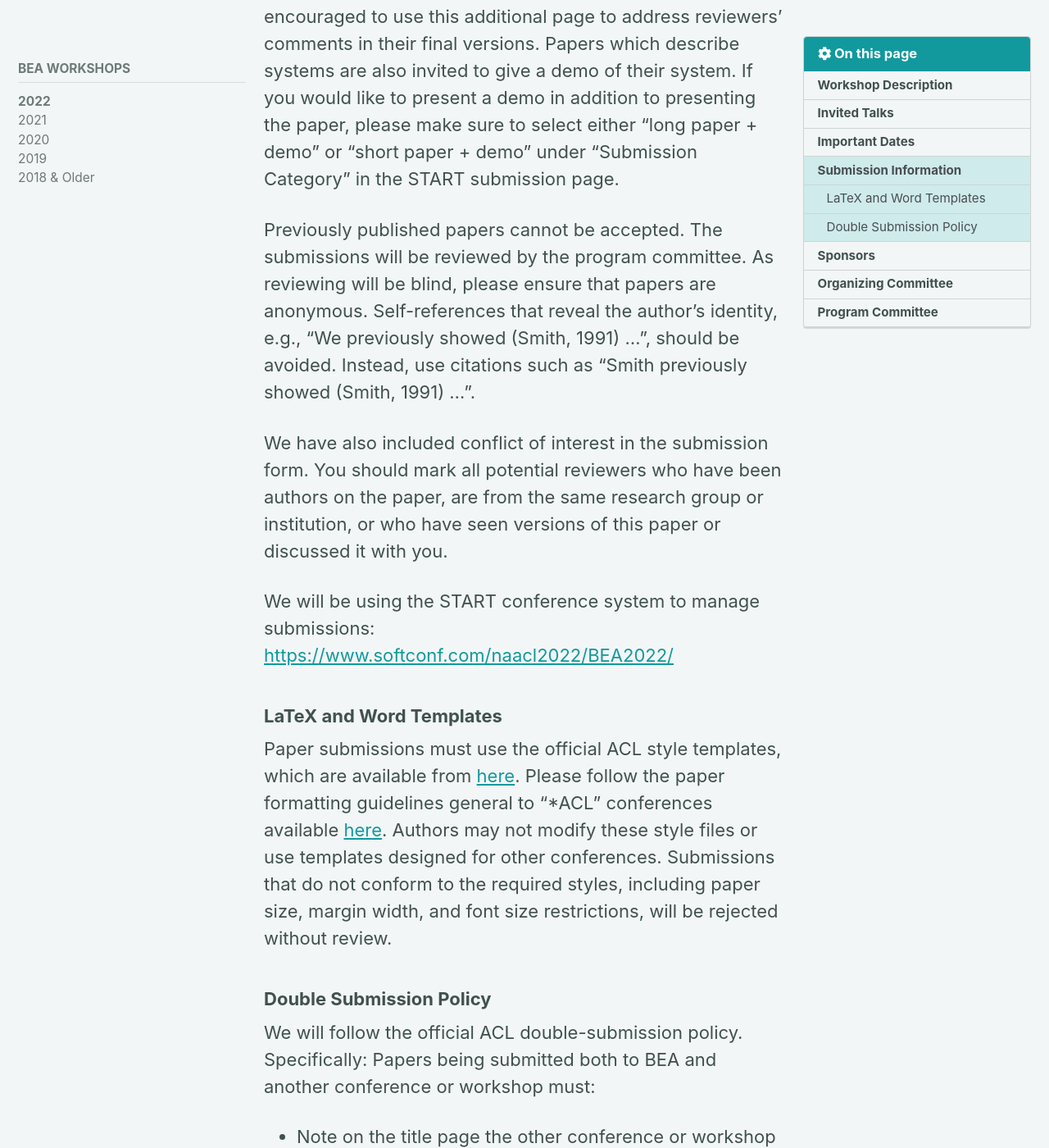
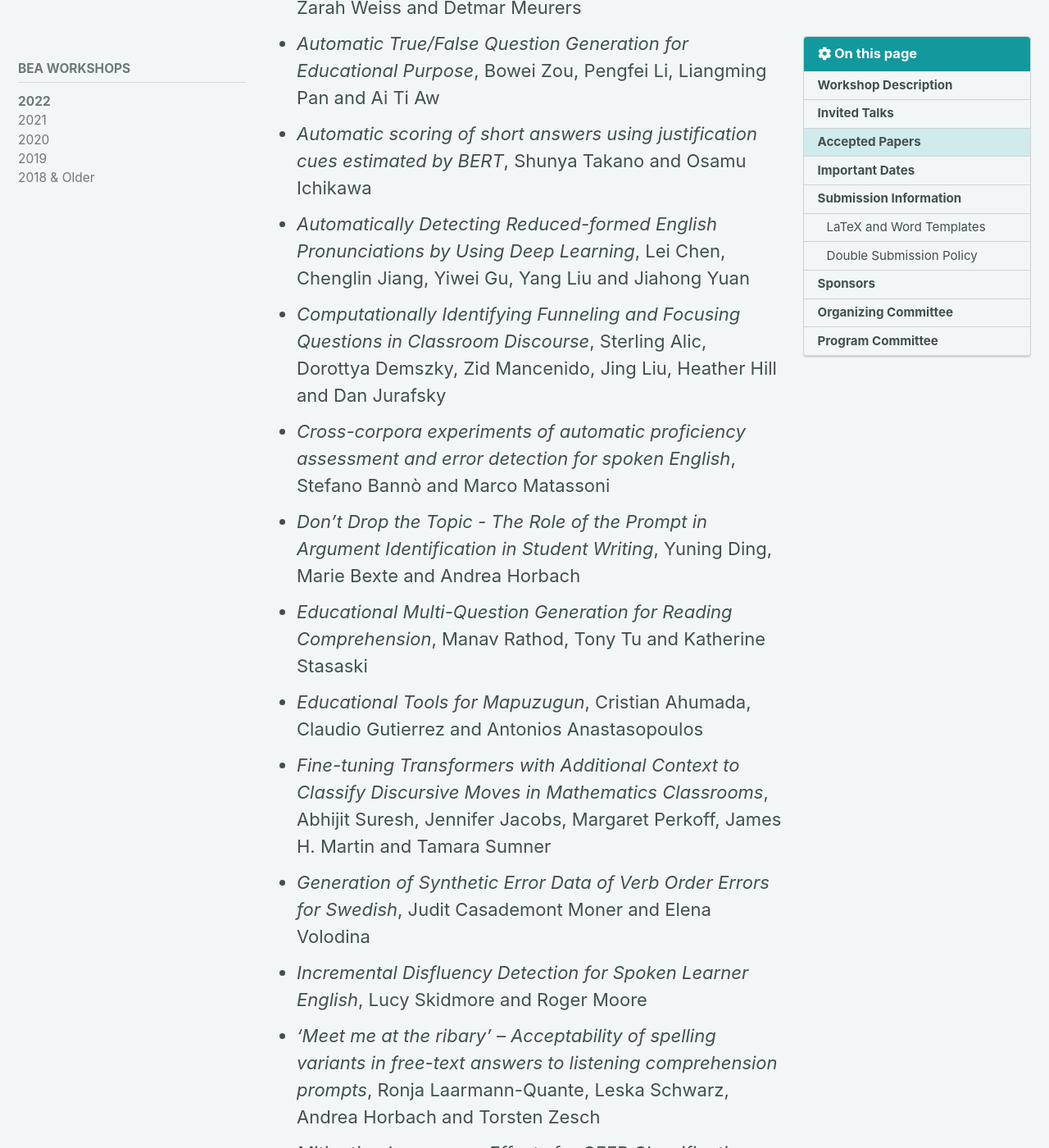
Before and after one commit to sigedu-org/website, a Jekyll site: the page built from _pages/bea/bea17.md, in a window 1280 px wide and 1400 px high, scrolled down 5273 px. Shown: the whole window at 82% size. Built offline with Jekyll 4.4.1, drawn with Linux system fonts in a browser that asks for light colours; cached includes are drawn as plain includes; nearby versions of some CDN libraries; some of the changed text lies outside the part shown.

Commit message:
Added accepted papers with acceptance rate

```diff
--- a/_pages/bea/bea17.md
+++ b/_pages/bea/bea17.md
@@ -87,6 +87,42 @@ We will solicit papers that incorporate NLP methods, including, but not limited
   [Alexandra I. Cristea](https://www.durham.ac.uk/staff/alexandra-i-cristea/) is Professor, Deputy Head, Director of Research and Head of the Artificial Intelligence in Human Systems research group in the Department of Computer Science at Durham University. She is also an Advisory Board Member at the Ustinov College, the N8 CIR Digital Humanities team lead for Durham, and an Honorary Professor at the Computer Science Department, Warwick University. Her research includes web science, learning analytics, user modelling and personalisation, semantic web, social web, authoring. Her work on frameworks for adaptive systems has especially influenced many researchers and is highly cited.
 
 - **Ambassador paper** James Fiacco, Carnegie Mellon University ([ISLS 2021](https://2021.isls.org/proceedings/))
+
+## Accepted Papers
+
+We received 66 submissions and accepted 31 papers (acceptance rate: 47%).
+
+- *A Baseline Readability Model for Cebuano*, Joseph Marvin Imperial, Lloyd Lois Antonie Reyes, Michael Antonio Ibanez, Ranz Sapinit and Mohammed Hussien
+- *A Dependency Treebank of Spoken Second Language English*, Kristopher Kyle, Masaki Eguchi, Aaron Miller and Theodore Sither
+- *ALEN App: Argumentative Writing Support To Foster English Language Learning*, Thiemo Wambsganss, Andrew Caines and Paula Buttery
+- *Activity focused Speech Recognition of Preschool Children in Early Childhood Classrooms*, Satwik Dutta, Dwight Irvin, Jay Buzhardt and John H.L. Hansen
+- *An Evaluation of Binary Comparative Lexical Complexity Models*, Kai North, Marcos Zampieri and Matthew Shardlow
+- *Assessing sentence readability for German language learners with broad linguistic modeling or readability formulas: When do linguistic insights make a difference?*, Zarah Weiss and Detmar Meurers
+- *Automatic True/False Question Generation for Educational Purpose*, Bowei Zou, Pengfei Li, Liangming Pan and Ai Ti Aw
+- *Automatic scoring of short answers using justification cues estimated by BERT*, Shunya Takano and Osamu Ichikawa
+- *Automatically Detecting Reduced-formed English Pronunciations by Using Deep Learning*, Lei Chen, Chenglin Jiang, Yiwei Gu, Yang Liu and Jiahong Yuan
+- *Computationally Identifying Funneling and Focusing Questions in Classroom Discourse*, Sterling Alic, Dorottya Demszky, Zid Mancenido, Jing Liu, Heather Hill and Dan Jurafsky
+- *Cross-corpora experiments of automatic proficiency assessment and error detection for spoken English*, Stefano Bannò and Marco Matassoni
+- *Don’t Drop the Topic - The Role of the Prompt in Argument Identification in Student Writing*, Yuning Ding, Marie Bexte and Andrea Horbach
+- *Educational Multi-Question Generation for Reading Comprehension*, Manav Rathod, Tony Tu and Katherine Stasaski
+- *Educational Tools for Mapuzugun*, Cristian Ahumada, Claudio Gutierrez and Antonios Anastasopoulos
+- *Fine-tuning Transformers with Additional Context to Classify Discursive Moves in Mathematics Classrooms*, Abhijit Suresh, Jennifer Jacobs, Margaret Perkoff, James H. Martin and Tamara Sumner
+- *Generation of Synthetic Error Data of Verb Order Errors for Swedish*, Judit Casademont Moner and Elena Volodina
+- *Incremental Disfluency Detection for Spoken Learner English*, Lucy Skidmore and Roger Moore
+- *‘Meet me at the ribary’ – Acceptability of spelling variants in free-text answers to listening comprehension prompts*, Ronja Laarmann-Quante, Leska Schwarz, Andrea Horbach and Torsten Zesch
+- *Mitigating Learnerese Effects for CEFR Classification*, Rricha Jalota, Peter Bourgonje, Jan van Sas and Huiyan Huang
+- *On Assessing and Developing Spoken ’Grammatical Error Correction’ Systems*, Yiting Lu, Stefano Bannò and Mark Gales
+- *Parametrizable exercise generation from authentic texts: Effectively targeting the language means on the curriculum*, Tanja Heck and Detmar Meurers
+- *Response Construct Tagging: NLP-Aided Assessment for Engineering Education*, Ananya Ganesh, Hugh Scribner, Jasdeep Singh, Katherine Goodman, Jean Hertzberg and Katharina Kann
+- *Selecting Context Clozes for Lightweight Reading Compliance*, Greg Keim and Michael Littman
+- *Similarity-based Content Scoring - How to Make S-BERT Keep up with BERT*, Marie Bexte, Andrea Horbach and Torsten Zesch
+- *Starting from "Zero'': An Incremental Zero-shot Learning Approach for Assessing Peer Feedback Comments*, Qinjin Jia, Yupeng Cao and Edward F. Gehringer
+- *Structural information in mathematical formulas for exercise difficulty prediction: a comparison of NLP representations*, Ekaterina Loginova and Dries F. Benoit
+- *The Specificity and Helpfulness of Peer-to-Peer Feedback in Higher Education*, Roman Rietsche, Andrew Caines, Cornelius Schramm, Dominik Pfütze and Paula Buttery
+- *Toward Robust Discourse Parsing of Student Writing Motivated by Neural Interpretation*, James Fiacco, Shiyan Jiang, David Adamson and Carolyn Rosé
+- *Towards Automatic Short Answer Assessment for Finnish as a Paraphrase Retrieval*, Li-Hsin Chang, Jenna Kanerva and Filip Ginter
+- *Towards an open-domain chatbot for language practice*, Gladys Tyen, Mark Brenchley, Andrew Caines and Paula Buttery
+- *Using Item Response Theory to Measure Gender and Racial Bias of a BERT-based Automated English Speech Assessment System*, Alexander Kwako, Yixin Wan, Jieyu Zhao, Kai-Wei Chang, Li Cai and Mark Hansen
 
 ## Important Dates
 
```
